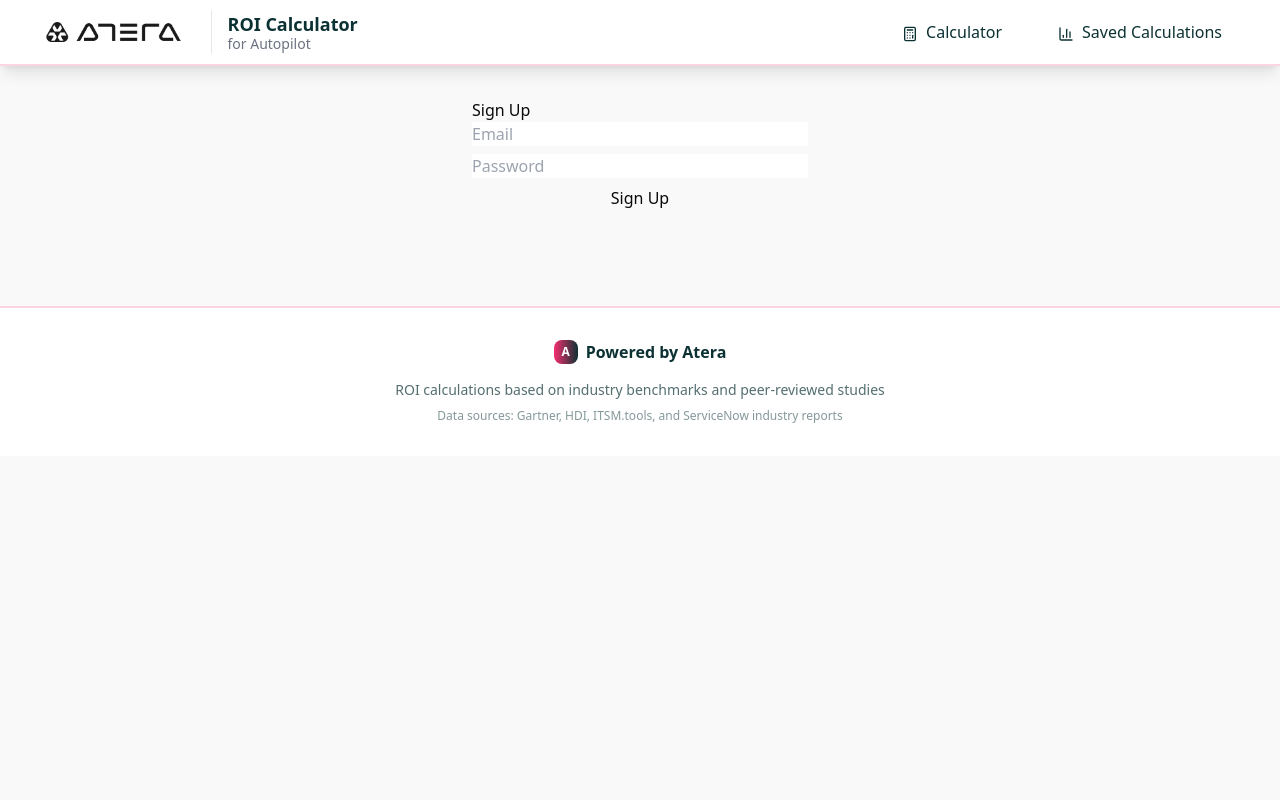
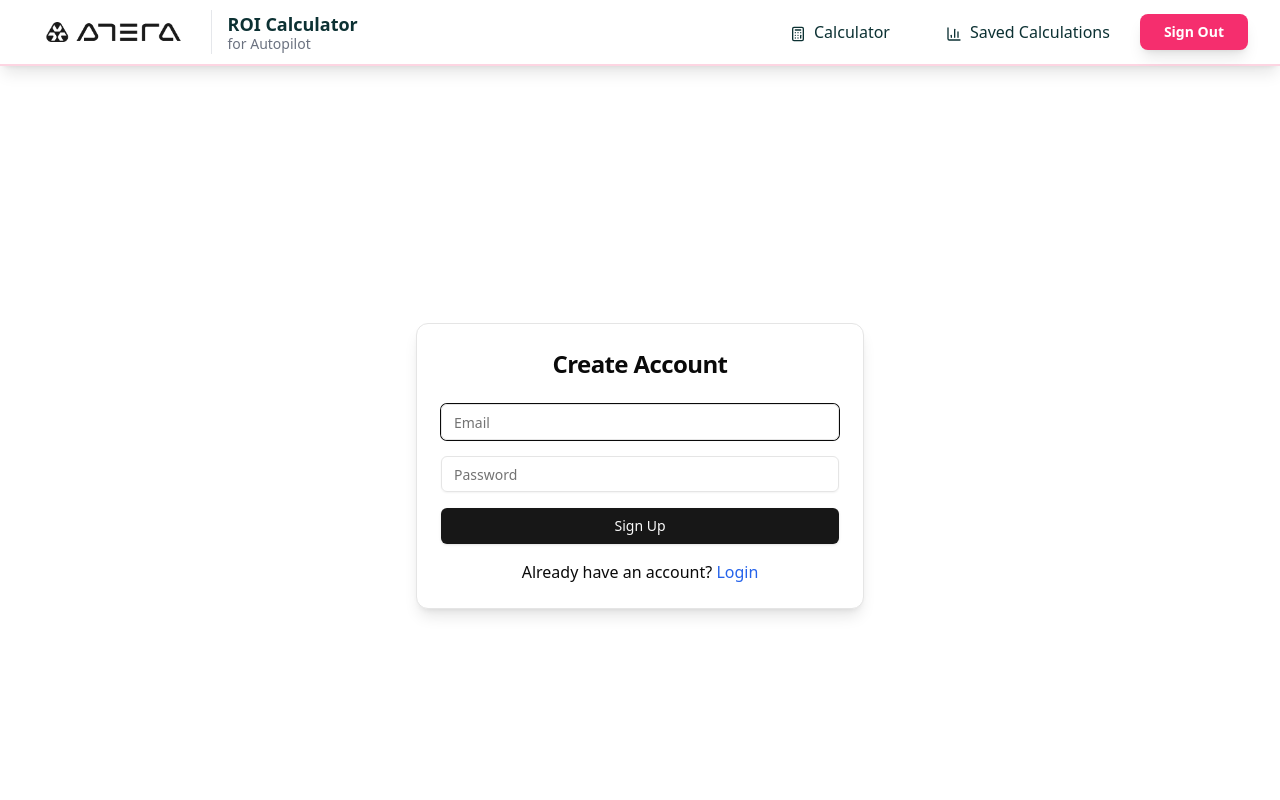
Before and after one commit to elramvashdi/atera-roi-calc, a React (Vite) app: page /Signup in a window 1280 px wide. Shown: the top 800 px of the page. Built offline with nearby package versions, Linux system fonts and the light colour scheme.

Commit message:
many enhancments

```diff
--- /dev/null
+++ b/src/components/AuthGuard.jsx
@@ -0,0 +1,24 @@
+import React, { useEffect, useState } from "react";
+import { supabase } from "../api/client";
+import { useNavigate } from "react-router-dom";
+
+export default function AuthGuard({ children }) {
+  const [isCheckingAuth, setIsCheckingAuth] = useState(true);
+  const navigate = useNavigate();
+
+  useEffect(() => {
+    const checkAuth = async () => {
+      const { data: userData } = await supabase.auth.getUser();
+      if (!userData?.user) {
+        navigate("/Login");
+      } else {
+        setIsCheckingAuth(false);
+      }
+    };
+    checkAuth();
+  }, [navigate]);
+
+  if (isCheckingAuth) return null; // or a loading spinner
+
+  return children;
+}
--- a/src/pages/Calculator.jsx
+++ b/src/pages/Calculator.jsx
@@ -1,6 +1,5 @@
 
 import React, { useState, useEffect } from "react";
-import { ROICalculation } from "@/api/entities";
 import { Button } from "@/components/ui/button";
 import { Save, Download, RefreshCw, Globe, FileText, File } from "lucide-react";
 import { Alert, AlertDescription } from "@/components/ui/alert";
@@ -15,6 +14,7 @@
 import IndustryBenchmarks from "../components/calculator/IndustryBenchmarks";
 import IntermediateCalculations from "../components/calculator/IntermediateCalculations";
 import AnnualSavings from "../components/calculator/AnnualSavings";
+import { supabase } from '../api/client';
 
 const defaultInputs = {
   // Core user inputs
@@ -129,8 +129,11 @@
   const [language, setLanguage] = useState('en');
   const [printView, setPrintView] = useState(null);
 
+
+
   const t = translations[language];
   const isRTL = language === 'he';
+
 
   useEffect(() => {
     // Check if there's a calculation to edit
@@ -146,7 +149,7 @@
         console.error('Error loading edit data:', error);
       }
     }
-  }, []); // Empty dependency array means this runs once on mount
+  }, []);
 
   useEffect(() => {
     const handleAfterPrint = () => {
--- a/src/pages/Layout.jsx
+++ b/src/pages/Layout.jsx
@@ -1,12 +1,20 @@
 
 
 import React from "react";
+import { supabase } from "../api/client";
 import { Link, useLocation } from "react-router-dom";
 import { createPageUrl } from "@/utils";
 import { Calculator, BarChart3, Settings, FileText } from "lucide-react";
+import { useNavigate } from "react-router-dom";
 
 export default function Layout({ children, currentPageName }) {
   const location = useLocation();
+  const navigate = useNavigate();
+
+    const handleSignOut = async () => {
+    await supabase.auth.signOut();
+    navigate("/Login");
+  };
 
   return (
     <div className="min-h-screen bg-[#f9f9f9]">
@@ -47,8 +55,15 @@
                 <BarChart3 className="w-4 h-4 inline mr-2" />
                 Saved Calculations
               </Link>
+               <button
+                onClick={handleSignOut}
+                className="justify-center whitespace-nowrap text-sm transition-colors focus-visible:outline-none focus-visible:ring-1 focus-visible:ring-ring disabled:pointer-events-none disabled:opacity-50 [&_svg]:pointer-events-none [&_svg]:size-4 [&_svg]:shrink-0 h-9 flex items-center gap-2 bg-[#f52e6e] hover:bg-[#f52e6e]/90 text-white font-semibold border-0 px-6 py-3 shadow-lg rounded-lg"
+                title="Sign Out">
+          Sign Out
+        </button>
             </nav>
           </div>
+
         </div>
       </header>
 
--- a/src/pages/Login.jsx
+++ b/src/pages/Login.jsx
@@ -1,7 +1,10 @@
 import React, { useState } from 'react';
 import { supabase } from '../api/client';
 import { useNavigate } from 'react-router-dom';
-
+import { Card, CardContent, CardHeader, CardTitle } from "@/components/ui/card";
+import { Input } from "@/components/ui/input";
+import { Button } from "@/components/ui/button";
+import { Link } from "react-router-dom";
 
 export default function Login() {
   const [email, setEmail] = useState('');
@@ -9,7 +12,6 @@
   const [error, setError] = useState('');
   const [loading, setLoading] = useState(false);
   const navigate = useNavigate();
-
 
   const handleLogin = async (e) => {
     e.preventDefault();
@@ -25,30 +27,40 @@
   };
 
   return (
-    <div style={{ maxWidth: 400, margin: 'auto', padding: 32 }}>
-      <h2>Login</h2>
-      <form onSubmit={handleLogin}>
-        <input
+    <div className="flex items-center justify-center min-h-screen bg-background">
+      <Card className="w-full max-w-md shadow-lg">
+        <CardHeader>
+          <CardTitle className="text-center text-2xl font-bold">Sign In</CardTitle>
+        </CardHeader>
+        <CardContent>
+          <form onSubmit={handleLogin} className="space-y-4">
+            <Input
               type="email"
               placeholder="Email"
+              autoComplete="username"
               value={email}
               onChange={e => setEmail(e.target.value)}
               required
-          style={{ width: '100%', marginBottom: 8 }}
+              autoFocus
             />
-        <input
+            <Input
               type="password"
+              autoComplete="current-password"
               placeholder="Password"
               value={password}
               onChange={e => setPassword(e.target.value)}
               required
-          style={{ width: '100%', marginBottom: 8 }}
             />
-        <button type="submit" disabled={loading} style={{ width: '100%' }}>
+            <Button type="submit" disabled={loading} className="w-full">
               {loading ? 'Logging in...' : 'Login'}
-        </button>
-        {error && <div style={{ color: 'red', marginTop: 8 }}>{error}</div>}
+            </Button>
+            {error && <div className="text-red-600 text-sm mt-2">{error}</div>}
           </form>
+          <div className="text-center mt-4">
+            <span>Don't have an account? </span>
+            <Link to="/Signup" className="text-blue-600 hover:underline">Sign Up</Link>
           </div>
-  );
-}
+        </CardContent>
+      </Card>
+    </div>
+  );}
--- a/src/pages/Signup.jsx
+++ b/src/pages/Signup.jsx
@@ -1,6 +1,10 @@
 import React, { useState } from 'react';
 import { supabase } from '../api/client';
 import { useNavigate } from 'react-router-dom';
+import { Card, CardContent, CardHeader, CardTitle } from "@/components/ui/card";
+import { Input } from "@/components/ui/input";
+import { Button } from "@/components/ui/button";
+import { Link } from "react-router-dom";
 
 export default function Signup() {
   const [email, setEmail] = useState('');
@@ -23,37 +27,48 @@
       setError(error.message);
     } else {
       setSuccess('Signup successful! Check your email for confirmation.');
-      navigate('/Calculator');
+      setTimeout(() => navigate('/Calculator'), 1200);
     }
     setLoading(false);
   };
 
   return (
-    <div style={{ maxWidth: 400, margin: 'auto', padding: 32 }}>
-      <h2>Sign Up</h2>
-      <form onSubmit={handleSignup}>
-        <input
+    <div className="flex items-center justify-center min-h-screen bg-background">
+      <Card className="w-full max-w-md shadow-lg">
+        <CardHeader>
+          <CardTitle className="text-center text-2xl font-bold">Create Account</CardTitle>
+        </CardHeader>
+        <CardContent>
+          <form onSubmit={handleSignup} className="space-y-4">
+            <Input
               type="email"
               placeholder="Email"
+              autoComplete="username"
               value={email}
               onChange={e => setEmail(e.target.value)}
               required
-          style={{ width: '100%', marginBottom: 8 }}
+              autoFocus
             />
-        <input
+            <Input
               type="password"
+              autoComplete="current-password"
               placeholder="Password"
               value={password}
               onChange={e => setPassword(e.target.value)}
               required
-          style={{ width: '100%', marginBottom: 8 }}
             />
-        <button type="submit" disabled={loading} style={{ width: '100%' }}>
+            <Button type="submit" disabled={loading} className="w-full">
               {loading ? 'Signing up...' : 'Sign Up'}
-        </button>
-        {error && <div style={{ color: 'red', marginTop: 8 }}>{error}</div>}
-        {success && <div style={{ color: 'green', marginTop: 8 }}>{success}</div>}
+            </Button>
+            {error && <div className="text-red-600 text-sm mt-2">{error}</div>}
+            {success && <div className="text-green-600 text-sm mt-2">{success}</div>}
           </form>
+          <div className="text-center mt-4">
+            <span>Already have an account? </span>
+            <Link to="/Login" className="text-blue-600 hover:underline">Login</Link>
+          </div>
+        </CardContent>
+      </Card>
     </div>
   );
 }
--- a/src/pages/index.jsx
+++ b/src/pages/index.jsx
@@ -1,5 +1,5 @@
 import Layout from "./Layout.jsx";
-
+import AuthGuard from "../components/AuthGuard";
 import Calculator from "./Calculator";
 
 import Reports from "./Reports";
@@ -39,13 +39,9 @@
     return (
         <Layout currentPageName={currentPage}>
             <Routes>
-
-                    <Route path="/" element={<Calculator />} />
-
-
-                <Route path="/Calculator" element={<Calculator />} />
-
-                <Route path="/Reports" element={<Reports />} />
+                <Route path="/" element={<AuthGuard><Calculator /></AuthGuard> } />
+                <Route path="/Calculator" element={<AuthGuard><Calculator /></AuthGuard> } />
+                <Route path="/Reports" element={<AuthGuard><Reports /></AuthGuard> } />
                 <Route path="/Login" element={<Login />} />
                 <Route path="/Signup" element={<Signup />} />
 
```
Lines whose indentation alone changed are shown as unchanged.
